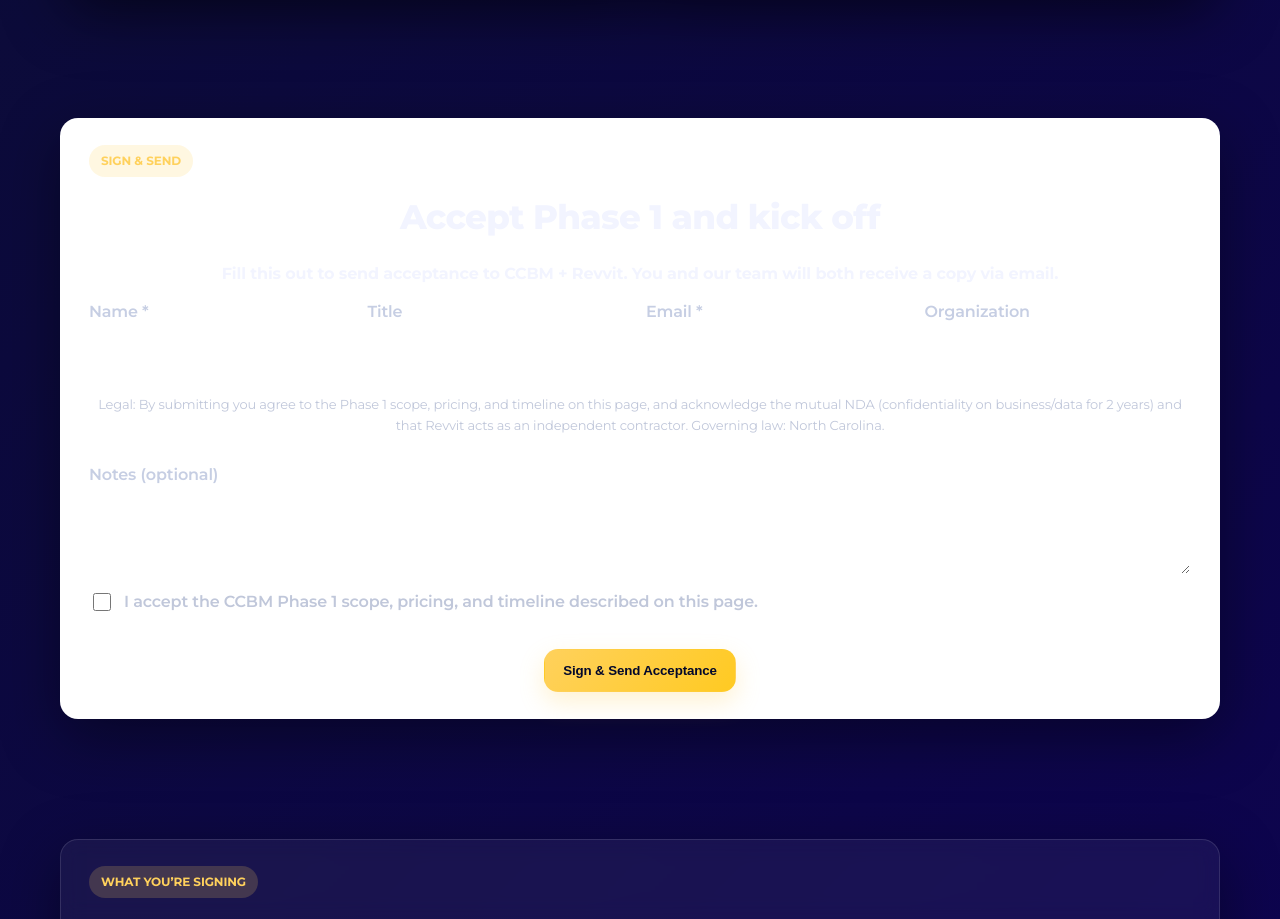
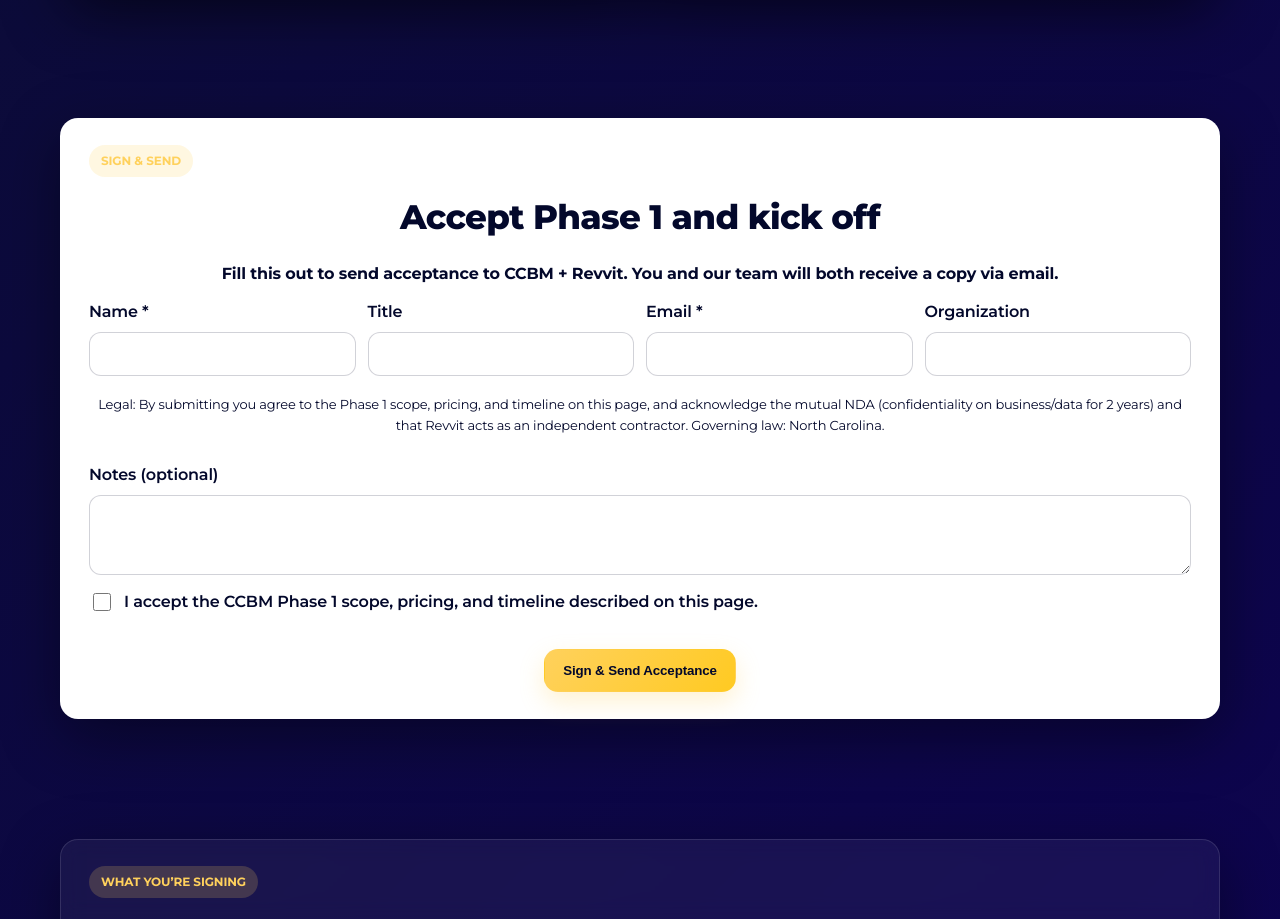
Before and after one commit to Revvitapps/ccbmtv, a Next.js app: page / in a window 1280 px wide. Shown: the part 4538-5457 px from the top of the page. Built offline with nearby package versions, Linux system fonts and the light colour scheme.

Commit message:
style: make sign form text and borders navy

```diff
--- a/app/globals.css
+++ b/app/globals.css
@@ -463,6 +463,15 @@
   color: var(--ink);
 }
 
+.sign-card,
+.sign-card h2,
+.sign-card .intro,
+.sign-card label span,
+.sign-card .muted,
+.sign-card .legal-note {
+  color: var(--navy);
+}
+
 .sign-form {
   display: grid;
   gap: 14px;
@@ -478,7 +487,7 @@
 label {
   display: grid;
   gap: 6px;
-  color: var(--slate);
+  color: var(--navy);
   font-weight: 600;
 }
 
@@ -487,16 +496,16 @@
   width: 100%;
   padding: 12px 12px;
   border-radius: 12px;
-  border: 1px solid var(--border);
+  border: 1px solid rgba(3, 8, 43, 0.18);
   background: #ffffff;
   font-family: inherit;
   font-size: 14px;
-  color: var(--ink);
+  color: var(--navy);
 }
 
 input::placeholder,
 textarea::placeholder {
-  color: rgba(15, 26, 47, 0.4);
+  color: rgba(3, 8, 43, 0.5);
 }
 
 textarea {
@@ -505,8 +514,9 @@
 
 input:focus,
 textarea:focus {
-  outline: 2px solid rgba(76, 141, 255, 0.28);
-  border-color: rgba(76, 141, 255, 0.4);
+  outline: 2px solid rgba(76, 141, 255, 0.42);
+  border-color: rgba(76, 141, 255, 0.55);
+  box-shadow: 0 0 0 3px rgba(76, 141, 255, 0.12), 0 8px 20px rgba(3, 8, 43, 0.08);
   background: #fff;
 }
 
```
